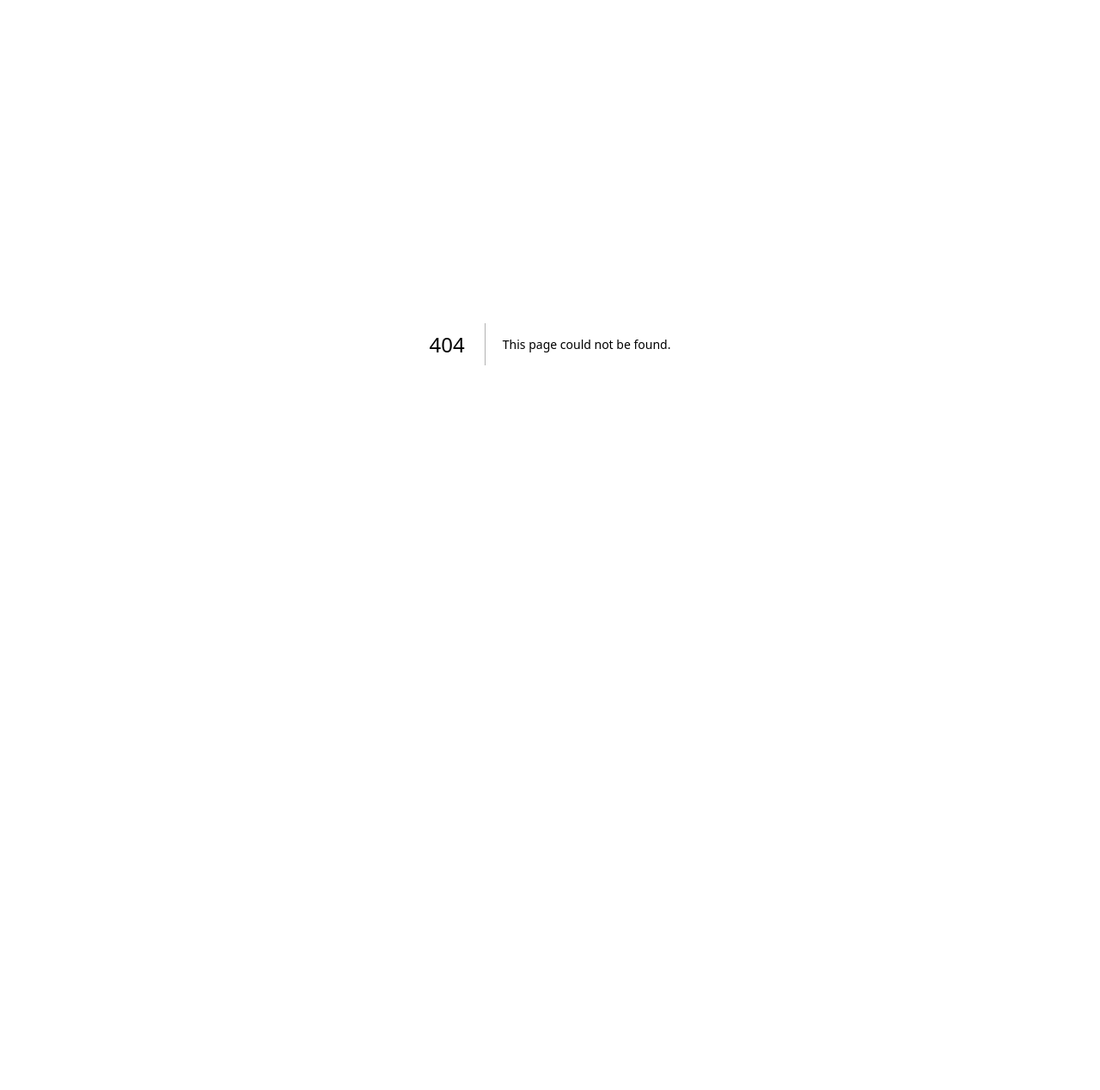
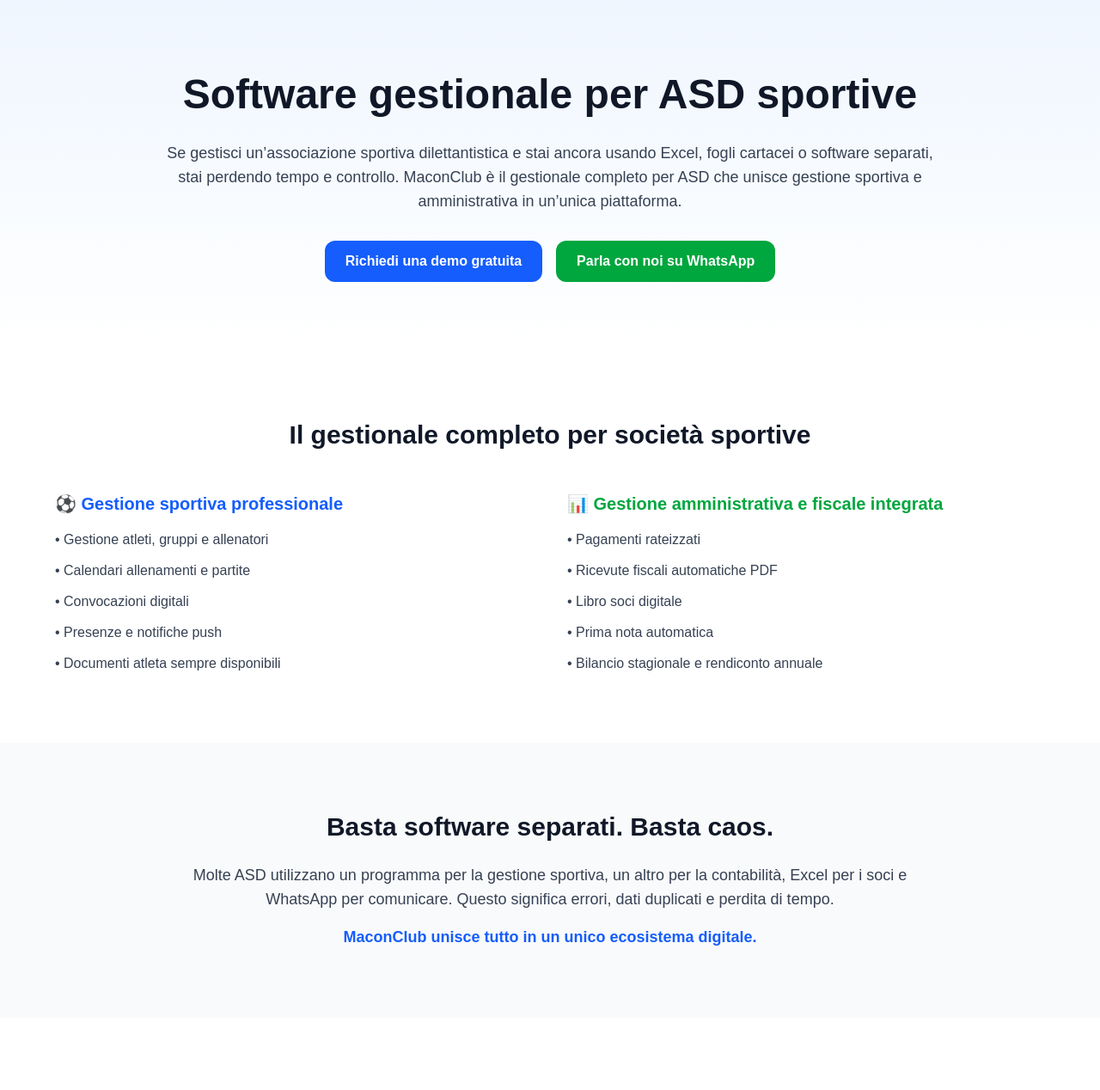
Before and after one commit to maurotto80/maconclub-landing, a Next.js app: page /software-gestionale-asd in a window 1280 px wide. Before the commit this address had no page. Shown: the top 1268 px of the page at 86% size. Before the commit the page ends 800 px from the top, so only its background shows below. Built offline with nearby package versions, Linux system fonts and the light colour scheme.

Commit message:
update-page

```diff
--- a/app/layout.tsx
+++ b/app/layout.tsx
@@ -13,33 +13,37 @@
 });
 
 export const metadata: Metadata = {
-  title: "MaconClub | Gestione completa per ASD sportive",
+  title: "Software gestionale per ASD sportive | MaconClub",
+
   description:
-    "MaconClub è la piattaforma completa per gestire la tua ASD: atleti, presenze, pagamenti, comunicazioni e documenti. Da 19€/mese. Richiedi una demo gratuita.",
+    "Software gestionale per ASD sportive: gestione atleti, allenamenti, convocazioni, pagamenti, ricevute fiscali, libro soci e prima nota. Scopri MaconClub. Da 19€/mese.",
 
   keywords: [
-    "gestione ASD",
-    "software società sportiva",
+    "software gestionale asd",
+    "gestionale società sportiva",
+    "programma gestionale asd",
+    "gestione associazione sportiva",
     "gestione atleti",
-    "pagamenti quote associative",
-    "app club sportivo",
+    "ricevute fiscali asd",
+    "libro soci digitale",
+    "prima nota asd",
     "MaconClub",
   ],
 
   authors: [{ name: "MaconService" }],
 
   openGraph: {
-  title: "MaconClub | Gestionale completo per ASD",
+    title: "Software gestionale per ASD sportive | MaconClub",
     description:
-    "Sport + Amministrazione in un’unica piattaforma. Atleti, presenze, pagamenti, ricevute fiscali e libro soci da 19€/mese.",
+      "Gestione sportiva e amministrativa in un’unica piattaforma: atleti, pagamenti, ricevute fiscali, libro soci e prima nota. Demo gratuita.",
     url: "https://maconclub.com",
     siteName: "MaconClub",
     images: [
       {
-      url: "https://maconclub.com/logo.png", // ✅ URL assoluto
+        url: "https://maconclub.com/logo.png",
         width: 1200,
         height: 630,
-      alt: "MaconClub – Gestionale completo per ASD",
+        alt: "MaconClub – Software gestionale per ASD",
       },
     ],
     locale: "it_IT",
@@ -49,11 +53,12 @@
   icons: {
     icon: "/favicon.ico",
   },
+
   twitter: {
     card: "summary_large_image",
-  title: "MaconClub | Gestionale completo per ASD",
+    title: "Software gestionale per ASD sportive | MaconClub",
     description:
-    "Gestione sportiva e amministrativa in un’unica piattaforma professionale.",
+      "Gestisci la tua ASD con un unico sistema: sport + amministrazione.",
     images: ["https://maconclub.com/logo.png"],
   },
 };
--- a/app/page.tsx
+++ b/app/page.tsx
@@ -90,6 +90,9 @@
       <a href="#funzioni" className="hover:text-blue-300">
         Funzionalità
       </a>
+      <a href="/software-gestionale-asd" className="hover:text-blue-300">
+  Software ASD
+</a>
       <a href="#prezzi" className="hover:text-blue-300">
         Prezzi
       </a>
@@ -110,12 +113,13 @@
   {/* HERO CONTENT */}
   <div className="relative z-10 max-w-6xl mx-auto px-4 sm:px-6 py-16 sm:py-24 lg:py-28 text-white">
   <h1 className="text-3xl sm:text-4xl lg:text-5xl font-extrabold leading-tight">
-  L’unica piattaforma in Italia<br />
-  che unisce <span className="text-blue-400">gestione sportiva</span> e
-  <span className="text-green-400"> gestione amministrativa</span>
+  Software gestionale per ASD sportive:<br />
+  <span className="text-blue-400">gestione sportiva</span> e
+  <span className="text-green-400"> amministrativa</span> in un’unica piattaforma
 </h1>
 
 <p className="mt-6 text-base sm:text-lg max-w-2xl">
+  Il gestionale completo per associazioni sportive dilettantistiche.
   Allenamenti, convocazioni, presenze, pagamenti, ricevute fiscali,
   libro soci, prima nota, bilanci e gestione collaboratori.
   Tutto in un unico sistema professionale.
@@ -146,11 +150,21 @@
     </h2>
 
     <p className="mt-6 text-lg text-gray-700 max-w-3xl mx-auto">
-      MaconClub 2.0 integra la gestione tecnica della tua ASD con
-      la parte amministrativa e fiscale: ricevute, prima nota,
-      libro soci, verbali, collaboratori e bilanci stagionali.
-      Nessun altro software in Italia offre tutto questo in un’unica piattaforma.
-    </p>
+  MaconClub 2.0 integra la gestione tecnica della tua ASD con
+  la parte amministrativa e fiscale: ricevute, prima nota,
+  libro soci, verbali, collaboratori e bilanci stagionali.
+  Nessun altro software in Italia offre tutto questo in un’unica piattaforma.
+
+  <br /><br />
+
+  Scopri nel dettaglio il nostro{" "}
+  <a
+    href="/software-gestionale-asd"
+    className="text-blue-600 font-semibold underline hover:text-blue-800"
+  >
+    software gestionale per ASD sportive
+  </a>.
+</p>
 
     <div className="mt-12 grid md:grid-cols-2 gap-8 text-left">
       <div className="bg-white p-8 rounded-2xl shadow">
--- a/app/sitemap.ts
+++ b/app/sitemap.ts
@@ -1,10 +1,20 @@
-import type { MetadataRoute } from "next";
+import { MetadataRoute } from "next";
 
 export default function sitemap(): MetadataRoute.Sitemap {
+  const baseUrl = "https://maconclub.com";
+
   return [
     {
-      url: "https://maconclub.com",
+      url: `${baseUrl}`,
       lastModified: new Date(),
+      changeFrequency: "weekly",
+      priority: 1,
+    },
+    {
+      url: `${baseUrl}/software-gestionale-asd`,
+      lastModified: new Date(),
+      changeFrequency: "weekly",
+      priority: 0.9,
     },
   ];
 }
--- /dev/null
+++ b/app/software-gestionale-asd/page.tsx
@@ -0,0 +1,219 @@
+import type { Metadata } from "next";
+
+export const metadata: Metadata = {
+  title: "Software gestionale per ASD sportive | MaconClub",
+
+  description:
+    "Software gestionale per associazioni sportive dilettantistiche. Gestione atleti, pagamenti, ricevute fiscali, libro soci e prima nota in un’unica piattaforma. Scopri MaconClub.",
+
+  keywords: [
+    "software gestionale asd",
+    "programma per asd",
+    "gestionale società sportiva",
+    "software associazione sportiva",
+    "contabilità asd",
+    "libro soci digitale",
+  ],
+
+  openGraph: {
+    title: "Software gestionale per ASD sportive | MaconClub",
+    description:
+      "Il gestionale completo per ASD: sport + amministrazione integrati. Demo gratuita.",
+    url: "https://maconclub.com/software-gestionale-asd",
+    siteName: "MaconClub",
+    type: "article",
+  },
+
+  alternates: {
+    canonical: "https://maconclub.com/software-gestionale-asd",
+  },
+};
+export default function SoftwareGestionaleASD() {
+  return (
+    <main className="bg-white text-gray-900">
+
+      {/* HERO SEO */}
+      <section className="py-20 bg-gradient-to-b from-blue-50 to-white text-center px-6">
+        <div className="max-w-4xl mx-auto">
+
+          <h1 className="text-3xl sm:text-4xl lg:text-5xl font-extrabold leading-tight">
+            Software gestionale per ASD sportive
+          </h1>
+
+          <p className="mt-6 text-lg text-gray-700">
+            Se gestisci un’associazione sportiva dilettantistica e stai ancora
+            usando Excel, fogli cartacei o software separati, stai perdendo tempo
+            e controllo. MaconClub è il gestionale completo per ASD che unisce
+            gestione sportiva e amministrativa in un’unica piattaforma.
+          </p>
+
+          <div className="mt-8 flex flex-col sm:flex-row justify-center gap-4">
+            <a
+              href="https://app.maconclub.com"
+              className="w-full sm:w-auto px-6 py-3 rounded-xl bg-blue-600 hover:bg-blue-700 text-white font-semibold text-center"
+            >
+              Richiedi una demo gratuita
+            </a>
+
+            <a
+              href="https://wa.me/393351004423"
+              className="w-full sm:w-auto px-6 py-3 rounded-xl bg-green-600 hover:bg-green-700 text-white font-semibold text-center"
+            >
+              Parla con noi su WhatsApp
+            </a>
+          </div>
+
+        </div>
+      </section>
+
+      {/* PERCHÉ SCEGLIERE */}
+      <section className="py-20 px-6">
+        <div className="max-w-6xl mx-auto">
+
+          <h2 className="text-3xl font-bold text-center">
+            Il gestionale completo per società sportive
+          </h2>
+
+          <div className="mt-12 grid md:grid-cols-2 gap-10">
+
+            <div>
+              <h3 className="text-xl font-bold text-blue-600">
+                ⚽ Gestione sportiva professionale
+              </h3>
+              <ul className="mt-4 space-y-3 text-gray-700">
+                <li>• Gestione atleti, gruppi e allenatori</li>
+                <li>• Calendari allenamenti e partite</li>
+                <li>• Convocazioni digitali</li>
+                <li>• Presenze e notifiche push</li>
+                <li>• Documenti atleta sempre disponibili</li>
+              </ul>
+            </div>
+
+            <div>
+              <h3 className="text-xl font-bold text-green-600">
+                📊 Gestione amministrativa e fiscale integrata
+              </h3>
+              <ul className="mt-4 space-y-3 text-gray-700">
+                <li>• Pagamenti rateizzati</li>
+                <li>• Ricevute fiscali automatiche PDF</li>
+                <li>• Libro soci digitale</li>
+                <li>• Prima nota automatica</li>
+                <li>• Bilancio stagionale e rendiconto annuale</li>
+              </ul>
+            </div>
+
+          </div>
+
+        </div>
+      </section>
+
+      {/* PROBLEMA VS SOLUZIONE */}
+      <section className="py-20 bg-gray-50 px-6">
+        <div className="max-w-4xl mx-auto text-center">
+
+          <h2 className="text-3xl font-bold">
+            Basta software separati. Basta caos.
+          </h2>
+
+          <p className="mt-6 text-lg text-gray-700">
+            Molte ASD utilizzano un programma per la gestione sportiva,
+            un altro per la contabilità, Excel per i soci e WhatsApp
+            per comunicare. Questo significa errori, dati duplicati
+            e perdita di tempo.
+          </p>
+
+          <p className="mt-4 text-lg font-semibold text-blue-600">
+            MaconClub unisce tutto in un unico ecosistema digitale.
+          </p>
+
+        </div>
+      </section>
+
+      {/* A CHI È RIVOLTO */}
+      <section className="py-20 px-6">
+        <div className="max-w-4xl mx-auto">
+
+          <h2 className="text-3xl font-bold text-center">
+            A chi è rivolto questo software gestionale per ASD?
+          </h2>
+
+          <ul className="mt-10 space-y-4 text-gray-700 text-lg">
+            <li>✔ ASD di calcio</li>
+            <li>✔ ASD di basket, volley, arti marziali</li>
+            <li>✔ Scuole calcio e scuole sportive</li>
+            <li>✔ Associazioni sportive dilettantistiche di ogni dimensione</li>
+          </ul>
+
+        </div>
+      </section>
+
+      {/* FAQ SEO */}
+      <section className="py-20 bg-blue-50 px-6">
+        <div className="max-w-4xl mx-auto">
+
+          <h2 className="text-3xl font-bold text-center">
+            Domande frequenti sul software gestionale per ASD
+          </h2>
+
+          <div className="mt-10 space-y-8">
+
+            <div>
+              <h3 className="font-bold">
+                Quanto costa un software gestionale per ASD?
+              </h3>
+              <p className="mt-2 text-gray-700">
+                MaconClub parte da 19€/mese. Nessun costo nascosto.
+              </p>
+            </div>
+
+            <div>
+              <h3 className="font-bold">
+                MaconClub gestisce anche la contabilità?
+              </h3>
+              <p className="mt-2 text-gray-700">
+                Sì. Include prima nota, ricevute fiscali, libro soci e bilancio.
+              </p>
+            </div>
+
+            <div>
+              <h3 className="font-bold">
+                È adatto anche a piccole associazioni sportive?
+              </h3>
+              <p className="mt-2 text-gray-700">
+                Assolutamente sì. È progettato per ASD di qualsiasi dimensione.
+              </p>
+            </div>
+
+          </div>
+
+        </div>
+      </section>
+
+      {/* CTA FINALE */}
+      <section className="py-20 text-center px-6">
+        <div className="max-w-3xl mx-auto">
+
+          <h2 className="text-3xl font-extrabold">
+            Porta la tua ASD nel futuro digitale
+          </h2>
+
+          <p className="mt-6 text-lg text-gray-700">
+            Non perdere altro tempo con sistemi frammentati.
+            Scegli un gestionale professionale per la tua associazione sportiva.
+          </p>
+
+          <div className="mt-8 flex flex-col sm:flex-row justify-center gap-4">
+            <a
+              href="https://app.maconclub.com"
+              className="w-full sm:w-auto px-6 py-3 rounded-xl bg-blue-600 hover:bg-blue-700 text-white font-semibold text-center"
+            >
+              Richiedi la demo gratuita
+            </a>
+          </div>
+
+        </div>
+      </section>
+
+    </main>
+  );
+}
```
Lines whose indentation alone changed are shown as unchanged.
